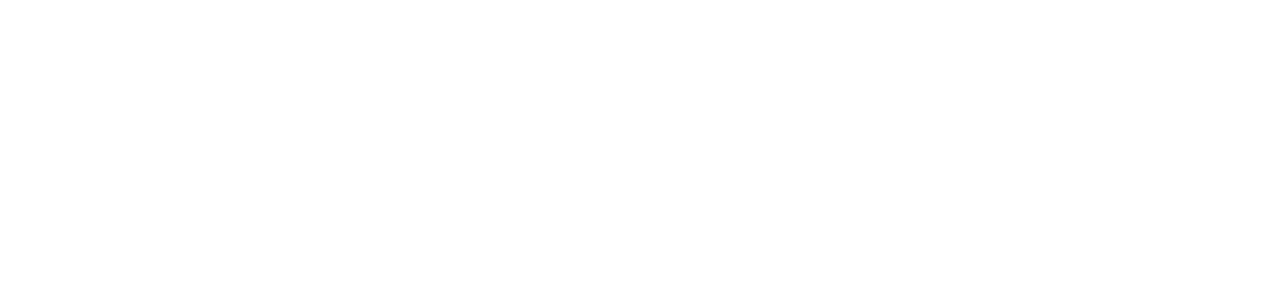
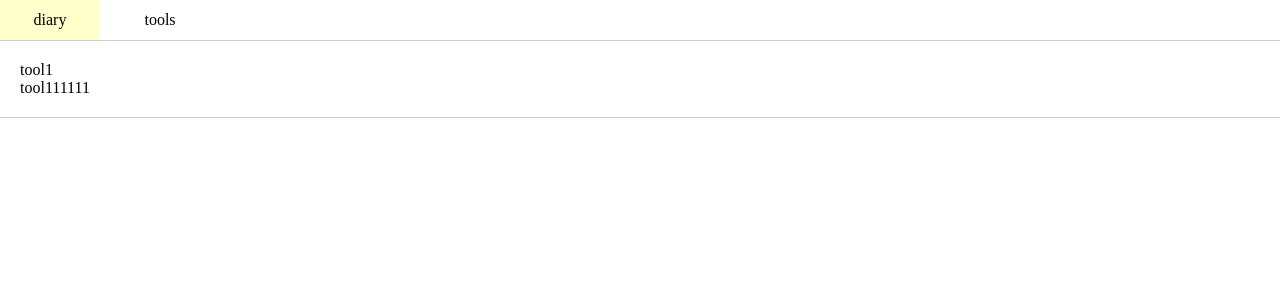
Before and after one commit to linyuNight/node-project-frontend, a Vue app: page /tools in a window 1280 px wide. Before the commit this address had no page. Shown: the top 300 px of the page. Built offline with nearby package versions, Linux system fonts and the light colour scheme.

Commit message:
提交代码

```diff
--- a/src/router/index.js
+++ b/src/router/index.js
@@ -4,12 +4,18 @@
   {
     path: '/',
     name: 'home',
-    component: () => import('@/views/Home.vue'),
+    redirect: '/diary',
+    component: () => import('@/views/home/index.vue'),
     children: [
       {
         path: '/diary',
         name: 'diary',
-        component: () => import('@/views/Home.vue'),
+        component: () => import('@/views/home/Diary.vue'),
+      },
+      {
+        path: '/tools',
+        name: 'tools',
+        component: () => import('@/views/home/Tools.vue'),
       }
     ]
   },
--- /dev/null
+++ b/src/views/home/Diary.vue
@@ -0,0 +1,26 @@
+<template>
+  <div class="diary-list">
+    <div class="diary-item" v-for="(item, index) in diaryList" :key="index">
+      <div>{{ item.label }}</div>
+      <div>{{ item.content }}</div>
+    </div>
+  </div>
+</template>
+
+<script setup>
+import { ref } from 'vue'
+
+const diaryList = ref([
+  {
+    label: 'text1',
+    content: 'text111111'
+  }
+])
+</script>
+
+<style lang="less">
+.diary-item {
+  padding: 20px;
+  border-bottom: 1px solid #ccc;
+}
+</style>
--- /dev/null
+++ b/src/views/home/Tools.vue
@@ -0,0 +1,26 @@
+<template>
+  <div class="tools-list">
+    <div class="tools-item" v-for="(item, index) in toolsList" :key="index">
+      <div>{{ item.label }}</div>
+      <div>{{ item.content }}</div>
+    </div>
+  </div>
+</template>
+
+<script setup>
+import { ref } from 'vue'
+
+const toolsList = ref([
+  {
+    label: 'tool1',
+    content: 'tool111111'
+  }
+])
+</script>
+
+<style lang="less">
+.tools-item {
+  padding: 20px;
+  border-bottom: 1px solid #ccc;
+}
+</style>
--- a/src/views/Home.vue
+++ b/src/views/home/index.vue
@@ -1,22 +1,42 @@
 <template>
   <div class="header">
-    <div class="header-item" v-for="(item, index) in headerList" :key="index">{{ item.label }}</div>
+    <div
+      class="header-item"
+      v-for="(item, index) in headerList"
+      :key="index"
+      @click="handlerHeaderClick(item)"
+    >
+      {{ item.label }}
+    </div>
   </div>
-  <div class="main"></div>
+  <div class="main">
+    <router-view />
+  </div>
   <div class="footer"></div>
 </template>
 
 <script setup>
 import { ref } from 'vue'
+import { useRouter } from 'vue-router'
 
 const headerList = ref([
   {
-    label: 'diary'
+    label: 'diary',
+    name: 'diary'
   },
   {
-    label: 'tools'
+    label: 'tools',
+    name: 'tools'
   }
 ])
+
+const router = useRouter()
+
+const handlerHeaderClick = (item) => {
+  router.push({
+    name: item.name
+  })
+}
 </script>
 
 <style lang="less">
```
